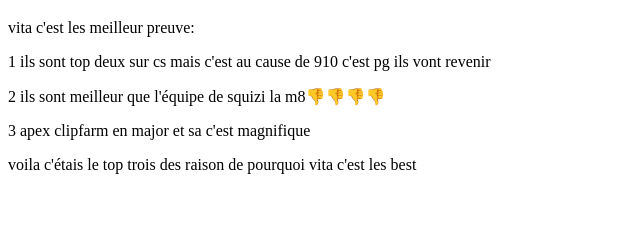
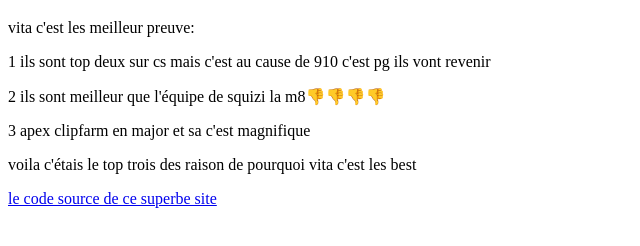
Before and after one commit to ylabate/literate-parakeet, a plain HTML site: page index.html in a window 1280 px wide. Shown: the part 62-308 px from the top of the page, without its empty margins (0-640 px from the left). Drawn offline with Linux system fonts and the light colour scheme.

Commit message:
Added the repo link to the website

```diff
--- a/index.html
+++ b/index.html
@@ -13,3 +13,5 @@
 <p>voila c'étais le top trois des raison de pourquoi vita c'est les best</p>
 </body>
 </html>
+
+<a href="https://github.com/ylabate/literate-parakeet">le code source de ce superbe site</a>
```
